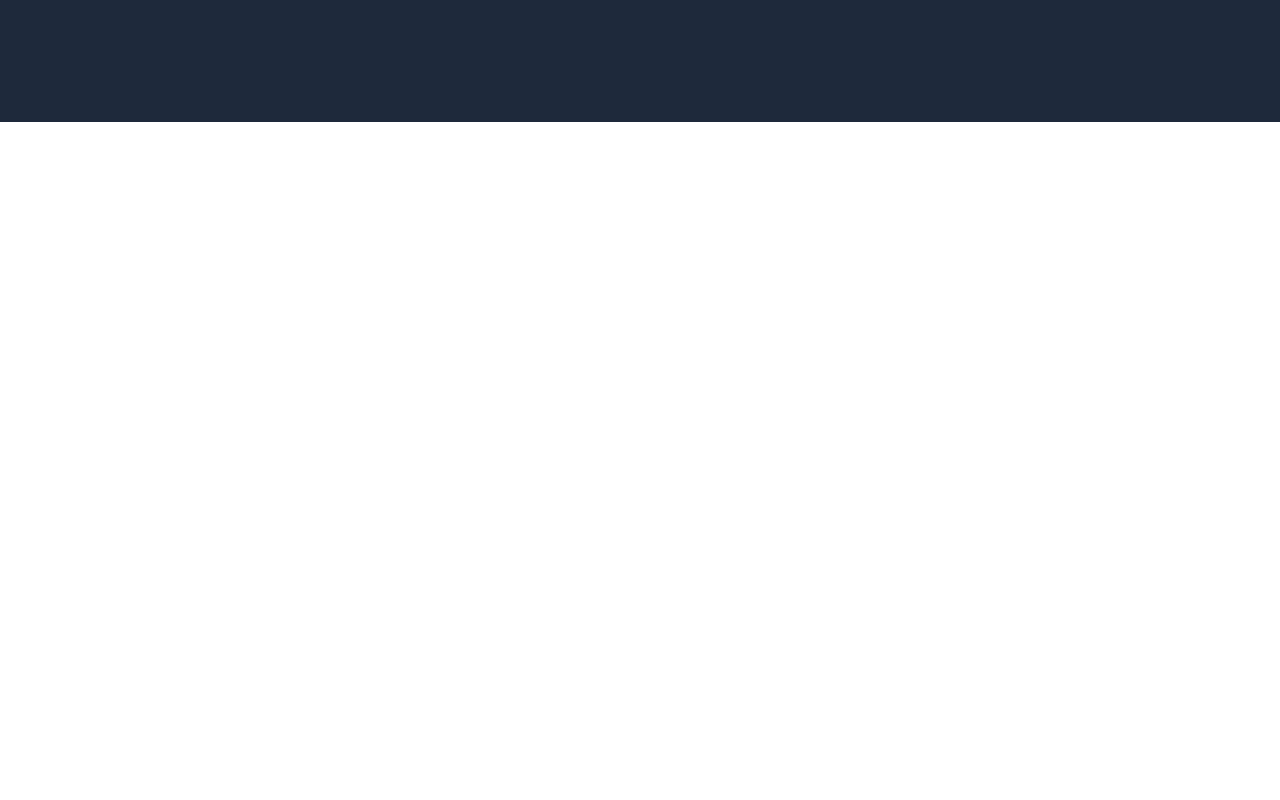
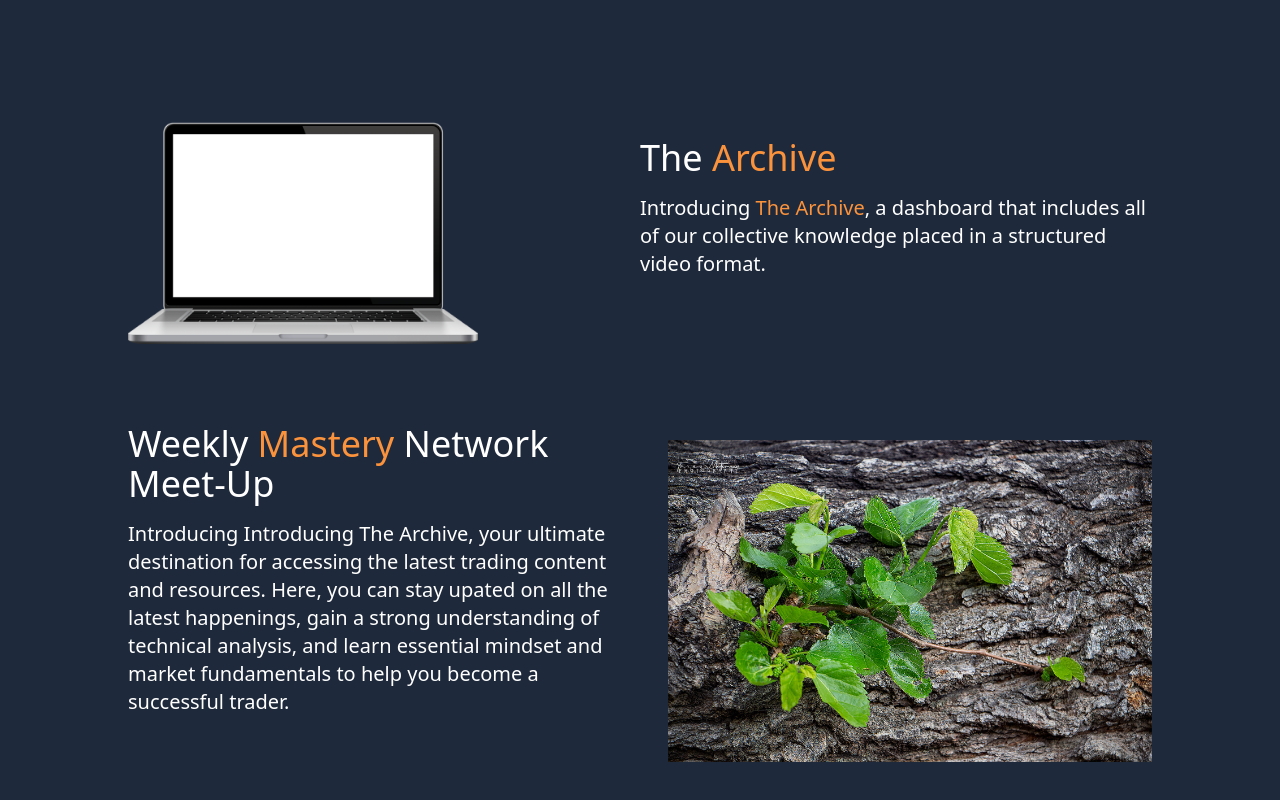
Before and after one commit to fsmutimeer/education-trading, a Next.js app: page / in a window 1280 px wide. Shown: the part 1478-2278 px from the top of the page. Before the commit the page ends 1600 px from the top, so only its background shows below. Built offline with nearby package versions, Linux system fonts and the light colour scheme.

Commit message:
page 3 set

```diff
--- a/components/Hero.tsx
+++ b/components/Hero.tsx
@@ -1,11 +1,12 @@
+import Image from 'next/image'
 import Link from 'next/link'
 import React from 'react'
-import {FaGalacticRepublic,FaRegHandshake} from "react-icons/fa"
+import {FaGalacticRepublic,FaLaptop,FaRegHandshake} from "react-icons/fa"
 import {GiBrain, GiLadder} from "react-icons/gi"
 const Hero = () => {
   return (
     <div>
-      {/* Landing page */}
+      {/* Page 1 */}
     <div className="top-0 bg-[url('/bg.svg')]  h-screen bg-cover bg-no-repeat bg-center bg-fixed flex items-center space-y-0">
       <div className="flex container mx-auto  w-[80%] items-center gap-6 p-4 ">
         {/* Left */}
@@ -24,7 +25,7 @@ const Hero = () => {
           </div>
       </div>
     </div>
-     {/* Objective  */}
+     {/* Page 2  */}
      <div className="mx-auto flex-col bg-slate-800 h-screen w-full">
       <div className="w-[80%] mx-auto flex-col justify-center items-center text-center ">
           {/* Title */}
@@ -72,6 +73,43 @@ const Hero = () => {
           </div>
       </div>
      </div>
+
+     {/* Page 3 */}
+     <div className="mx-auto flex justify-between bg-slate-800 h-screen w-full">
+      <div className="w-[80%] mx-auto flex-col gap-8">
+        <div className="flex">
+         <div className="w-[50%]">
+           <Image
+           alt='laptop image'
+           src='/laptop.png'
+           height={350}
+           width={350}/>
+         </div>
+         <div className="w-[50%]">
+         <h2 className='text-white text-4xl pt-4'>The <span className='text-orange-400' >Archive</span></h2>
+         <p className='text-white text-xl pt-4'>
+Introducing <span className='text-orange-400' >The Archive</span>, a dashboard that includes all of our collective knowledge placed in a structured video format.</p>
+         </div>
+        </div>
+        <div className="flex pt-8 mt-8 gap-12 space-x-2 space-y-8">
+         <div className="w-[50%]">
+         <h2 className='text-white text-4xl pt-4'>Weekly  <span className='text-orange-400' >Mastery </span>Network Meet-Up</h2>
+         <p className='text-white text-xl pt-4'>
+Introducing Introducing The Archive, your ultimate destination for accessing the latest trading content and resources. Here, you can stay upated on all the latest happenings, gain a strong understanding of technical analysis, and learn essential mindset and market fundamentals to help you become a successful trader.</p>
+         </div>
+         <div className="w-[50%]">
+           <Image
+           alt='image here'
+           src='/mulberies.jpg'
+           height={1000}
+           width={1000}/>
+         </div>
+        </div>
+
+      </div>
+     </div>
+
+     {/*  End tage of main container */}
     </div>
   )
 }
```
Also changed, not shown: public/laptop.png (added), public/mulberies.jpg (added).
